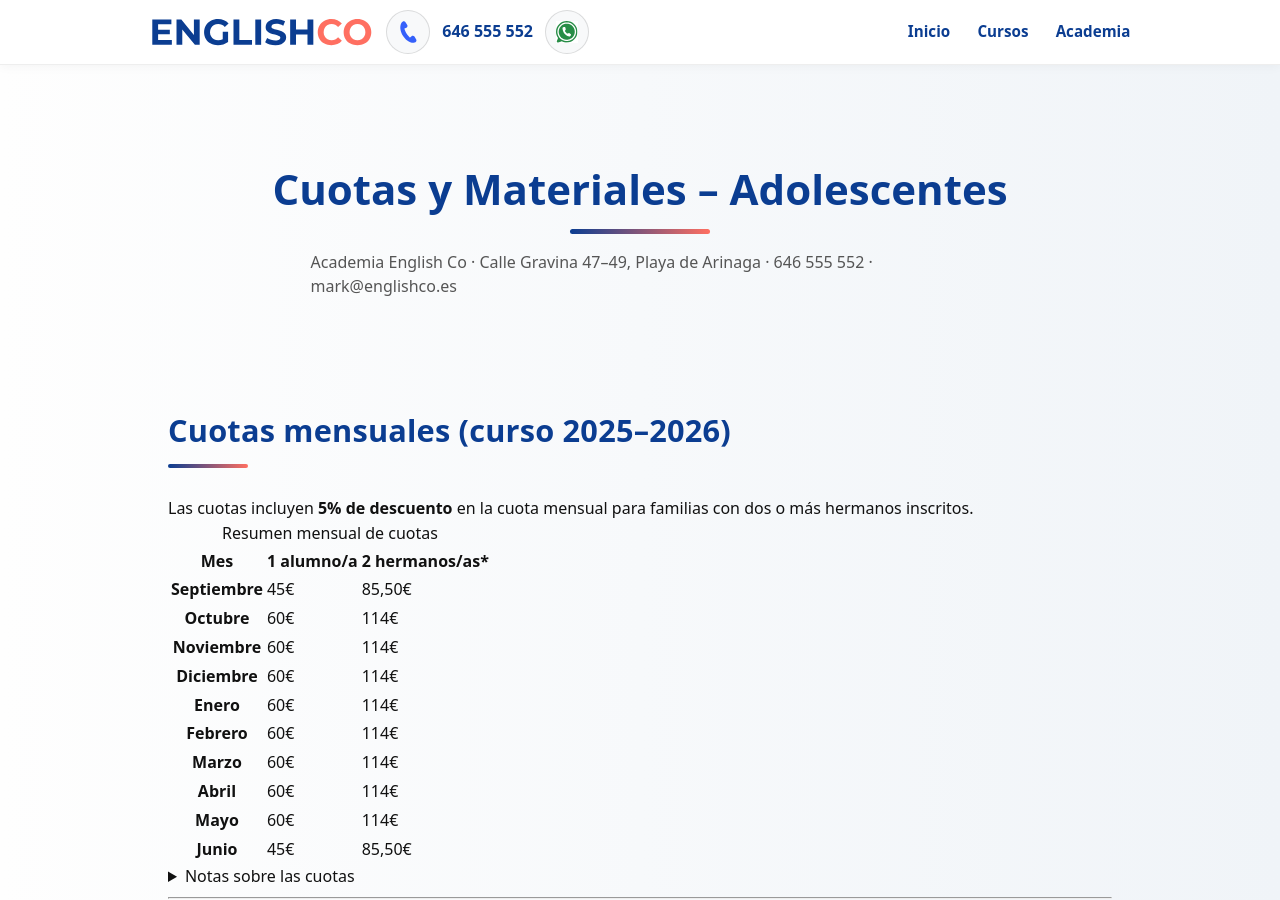
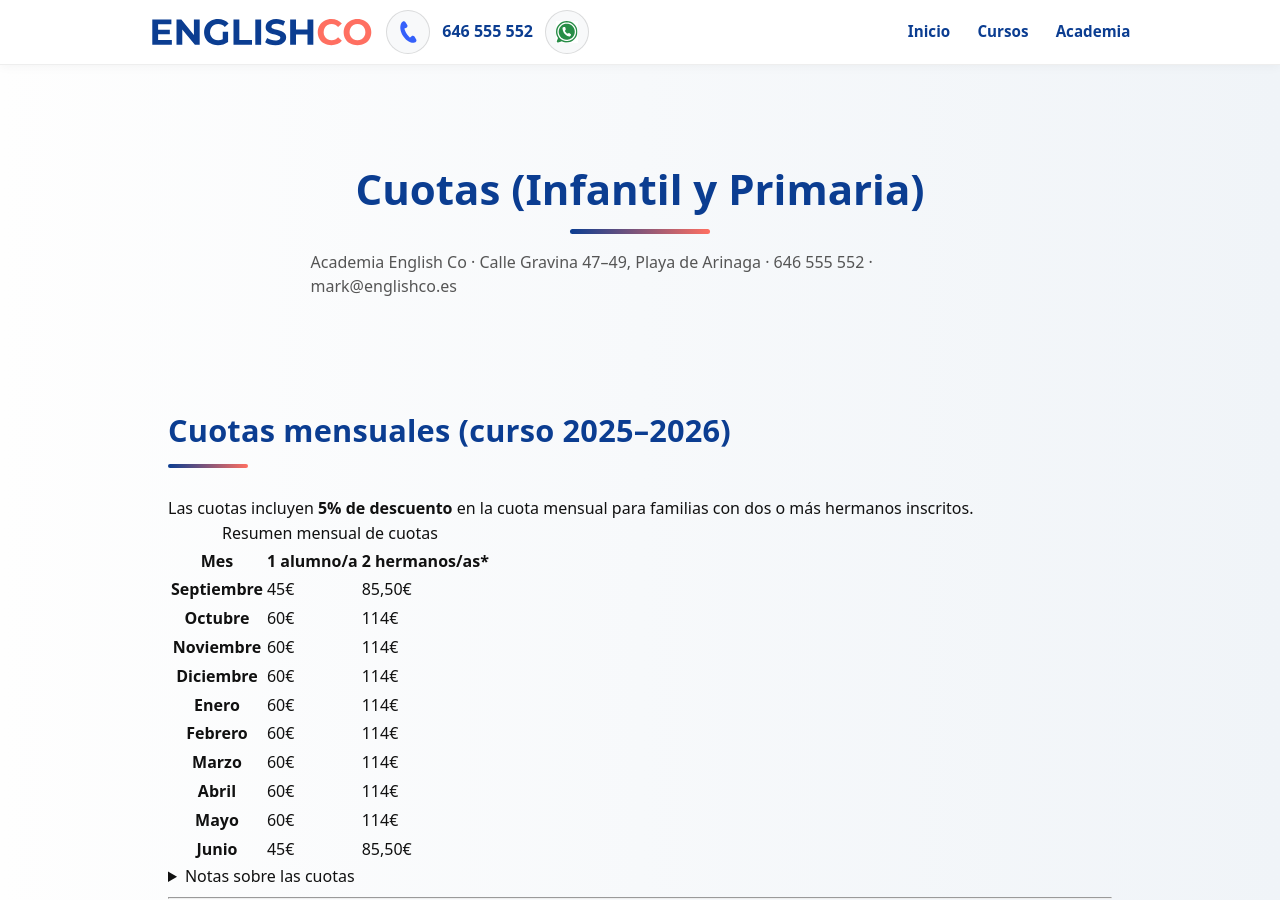
Before and after one commit to dixonbruce/englishco, a Jekyll site: the page built from condiciones.html, in a window 1280 px wide and 900 px high. Built offline with Jekyll 4.4.1, drawn with Linux system fonts in a browser that asks for light colours.

Commit message:
Update condiciones.html

```diff
--- a/condiciones.html
+++ b/condiciones.html
@@ -11,7 +11,7 @@
 <main id="main-content">
 <section class="hero-light">
 <div class="container hero-inner">
-<h1>Cuotas y Materiales – Adolescentes</h1>
+<h1>Cuotas  (Infantil y Primaria)</h1>
 <p class="lead">
 Academia English Co · Calle Gravina 47–49, Playa de Arinaga · 646 555 552 ·
 <a href="mailto:mark@englishco.es">mark@englishco.es</a>
```
